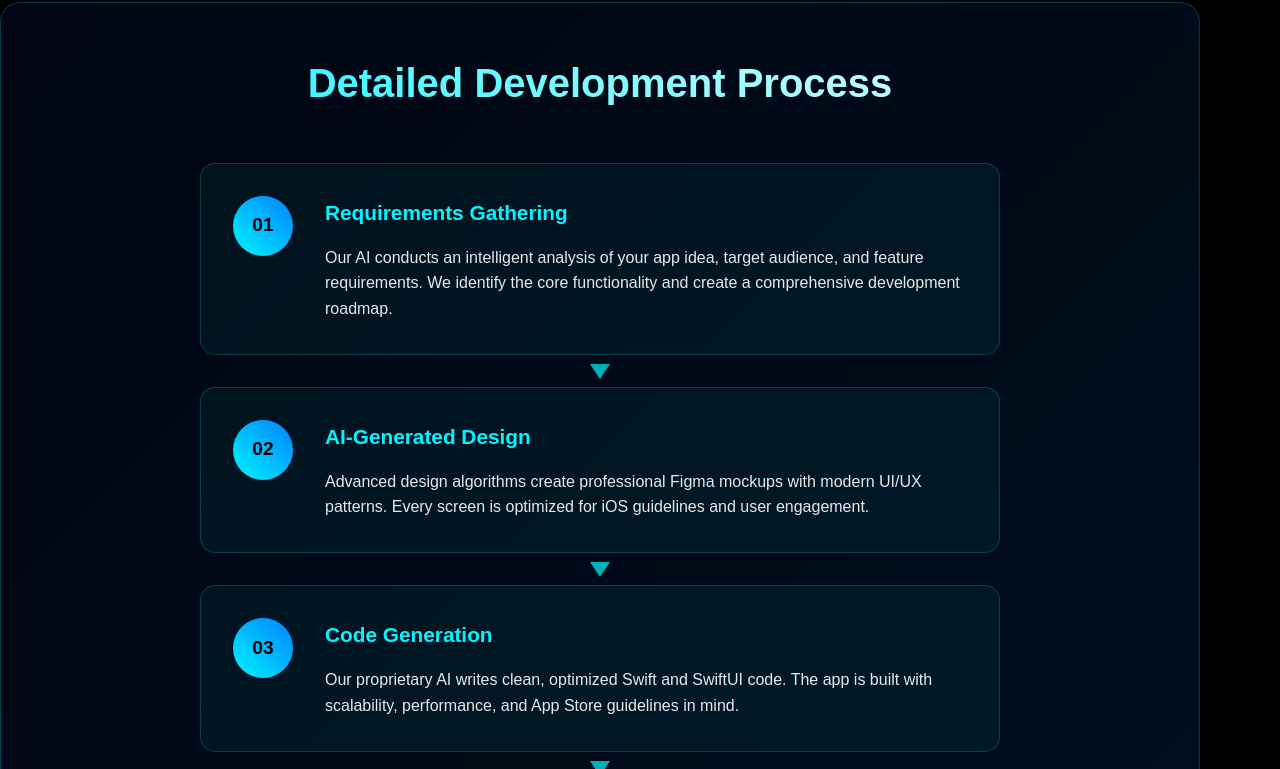
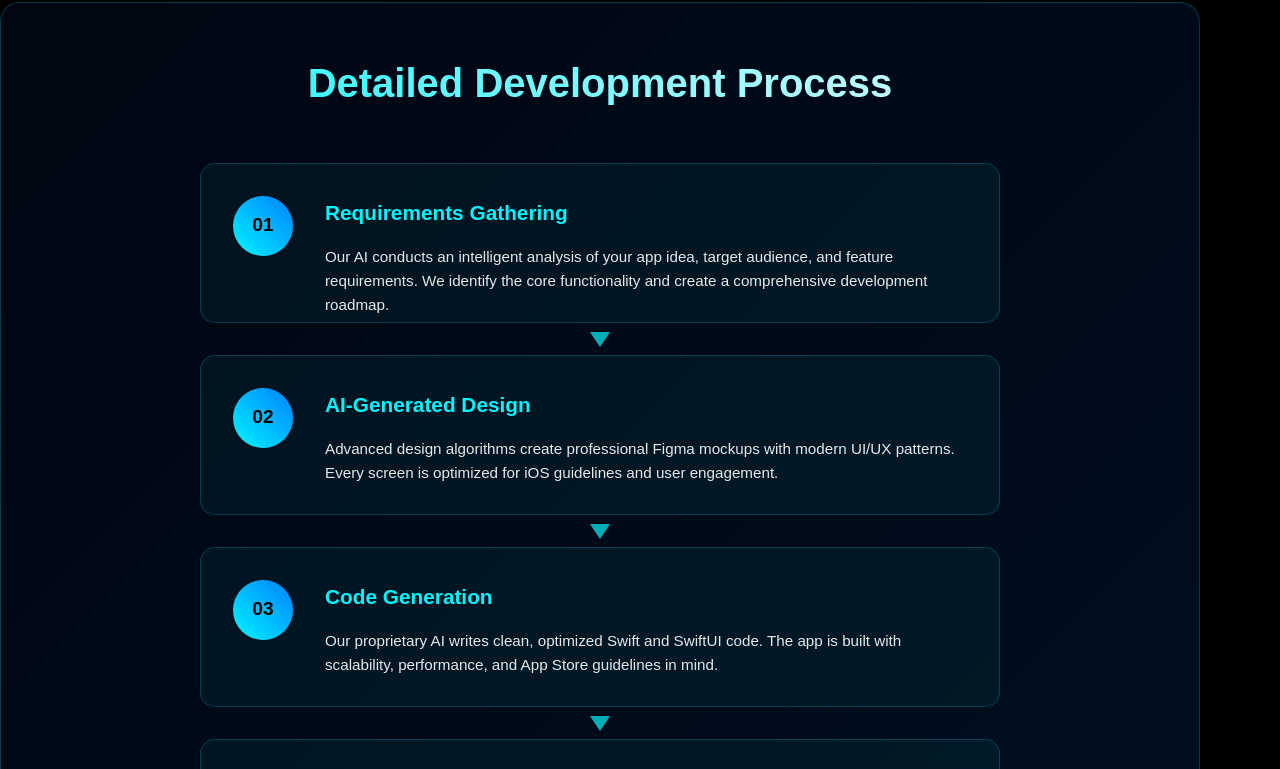
Before and after one commit to AishaBaliyan/aishabaliyan.github.io, a plain HTML site: page index.html in a window 1280 px wide. Shown: the part 2775-3544 px from the top of the page. Drawn offline with Linux system fonts and the light colour scheme.

Commit message:
Update index.html

```diff
--- a/index.html
+++ b/index.html
@@ -516,7 +516,7 @@
             border: 1px solid rgba(0, 245, 255, 0.2);
             transition: all 0.3s ease;
             position: relative;
-            min-height: 140px;
+            height: 160px;
         }
 
         .flow-step:hover {
@@ -587,7 +587,11 @@
         .flow-content p {
             opacity: 0.9;
             line-height: 1.6;
-            font-size: 1rem;
+            font-size: 0.95rem;
+            overflow: hidden;
+            display: -webkit-box;
+            -webkit-line-clamp: 4;
+            -webkit-box-orient: vertical;
         }
 
         /* Process Section */
```
